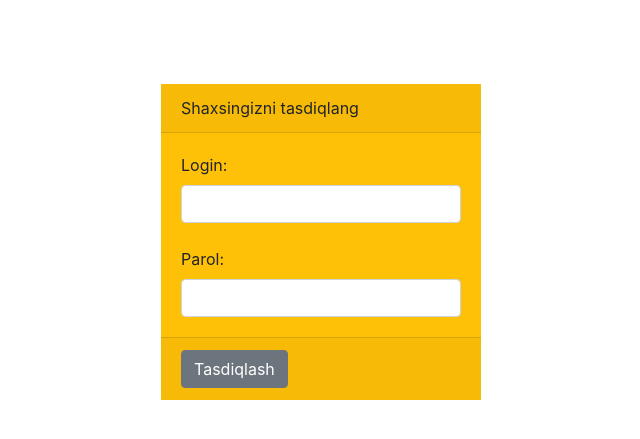
After one commit to abdulhamidongithub/django_contrib_auth-app, a Django app: template templates/login.html in a window 1280 px wide. The commit adds this page. Shown: the top 439 px of the page, without its empty margins (319-959 px from the left). Run offline with Django 4.2, Linux system fonts and the light colour scheme; the template is opened without the code that fills it, so the values that code supplies are empty; some libraries are stand-ins or nearby versions.

Commit message:
Added 3 views

```diff
--- /dev/null
+++ b/templates/login.html
@@ -0,0 +1,35 @@
+<!DOCTYPE html>
+<html lang="en">
+{% load static %}
+<head>
+    <meta charset="UTF-8">
+    <meta http-equiv="X-UA-Compatible" content="IE=edge">
+    <meta name="viewport" content="width=device-width, initial-scale=1.0">
+    <link rel="stylesheet" href="{% static 'css/bootstrap-4.3.1/bootstrap-4.3.1/dist/css/bootstrap.min.css' %}">
+    <link rel="stylesheet" href="{% static 'css/css.css' %}">
+    <title>Document</title>
+</head>
+<body>
+    <div class="card-absolute w-25 bg-warning">
+        <div class="card-header">
+            Shaxsingizni tasdiqlang
+        </div>
+        {% if form.errors %}
+    <p>Login yoki parolda xatolik bor</p>
+        {% endif %}
+        <form method="post" action="{% url 'login' %}">{% csrf_token %}
+        <div class="card-body">
+                <label for="login">Login: </label>
+                <input name="login" id="login" class="form-control" type="text">
+                <br>
+                <label for="password">Parol: </label>
+                <input name="password" id="password" class="form-control" type="password">
+        </div>
+        <div class="card-footer">
+            <button class="btn btn-secondary" onclick="identifikatsiya(); return false;">Tasdiqlash</button>
+        </div>
+        </form>
+    </div>
+    <script src="js/main.js"></script>
+</body>
+</html>
```
Also changed, not shown: templates/home.html (renamed from static/css/bootstrap-4.3.1/bootstrap-4.3.1/site/_includes/ads.html, +10 -1 lines).
